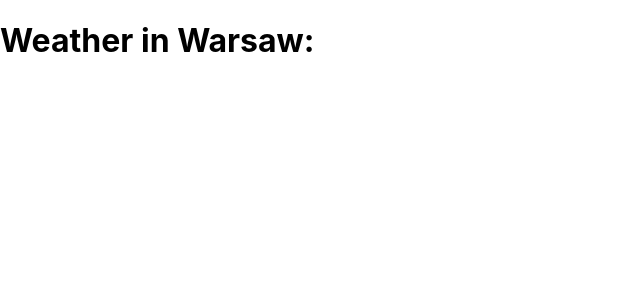
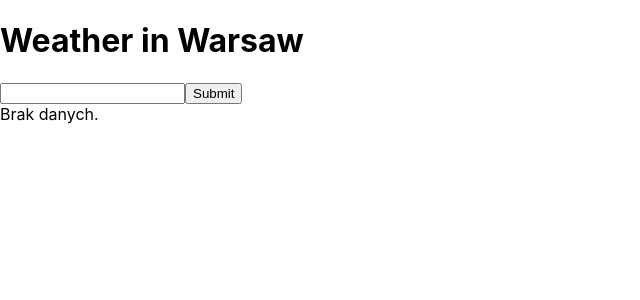
Before and after one commit to beatalochowska/weather_forecast, a React (Create React App) app: page / in a window 1280 px wide. Shown: the top 300 px of the page, without its empty margins (0-640 px from the left). Built offline with nearby package versions, Linux system fonts and the light colour scheme; no server answers.

Commit message:
Adding new data for new city

```diff
--- a/src/Weather/Weather.js
+++ b/src/Weather/Weather.js
@@ -1,31 +1,57 @@
 import React, { useState, useEffect } from "react";
+const API_KEY = "9634c5e8feb4b0374fe763d401506e5b";
+const INITIAL_DATA_VALUE = null;
+
+const weatherInfo = (apiData, city) => {
+  if (apiData.weather == undefined) {
+    return "Nie znaleziono takiego miasta";
+  } else {
+    const weather = apiData.weather[0].main;
+    const temp = apiData.main.temp;
+    return `Temperature ${temp}; Conditions: ${weather}`;
+  }
+};
+
+const getWeatherData = (city, callback) => {
+  fetch(
+    `http://api.openweathermap.org/data/2.5/weather?q=${city}&appid=${API_KEY}`
+  )
+    .then(res => res.json())
+    .then(result => {
+      callback(result);
+      console.log(result);
+    })
+    .catch(err => console.log(err + "this is error"));
+};
 
 function Weather() {
-  const API_KEY = "9634c5e8feb4b0374fe763d401506e5b";
-
-  const [data, setData] = useState(null);
-  const [city] = useState("Warszawa");
+  const [data, setData] = useState(INITIAL_DATA_VALUE);
+  const [city, setCity] = useState("Warsaw");
 
   useEffect(() => {
-    if (data === null) {
-      fetch(
-        `http://api.openweathermap.org/data/2.5/weather?q=${city}&appid=${API_KEY}`
-      )
-        .then(res => res.json())
-        .then(result => {
-          setData(result);
-          console.log(result);
-        });
+    if (data === INITIAL_DATA_VALUE) {
+      getWeatherData(city, setData);
     }
   }, [data, city]);
-  const weather = data === null ? null : data.weather[0].main;
-  const temp = data === null ? null : data.main.temp;
 
   return (
     <>
-      <h1>Weather in Warsaw:</h1>
-      <div>{weather}</div>
-      <div>{temp}</div>
+      <h1>Weather in {city}</h1>
+      <input
+        type="text"
+        onChange={event => setCity(event.target.value)}
+      ></input>
+      <input
+        type="submit"
+        value="Submit"
+        onClick={() => setData(INITIAL_DATA_VALUE)}
+      />
+      {console.log(city)}
+      {data === INITIAL_DATA_VALUE ? (
+        <div>Brak danych.</div>
+      ) : (
+        <div>{weatherInfo(data, city)}</div>
+      )}
     </>
   );
 }
```
Also changed, not shown: 1 other file (tests, documents, lock files or other folders).
